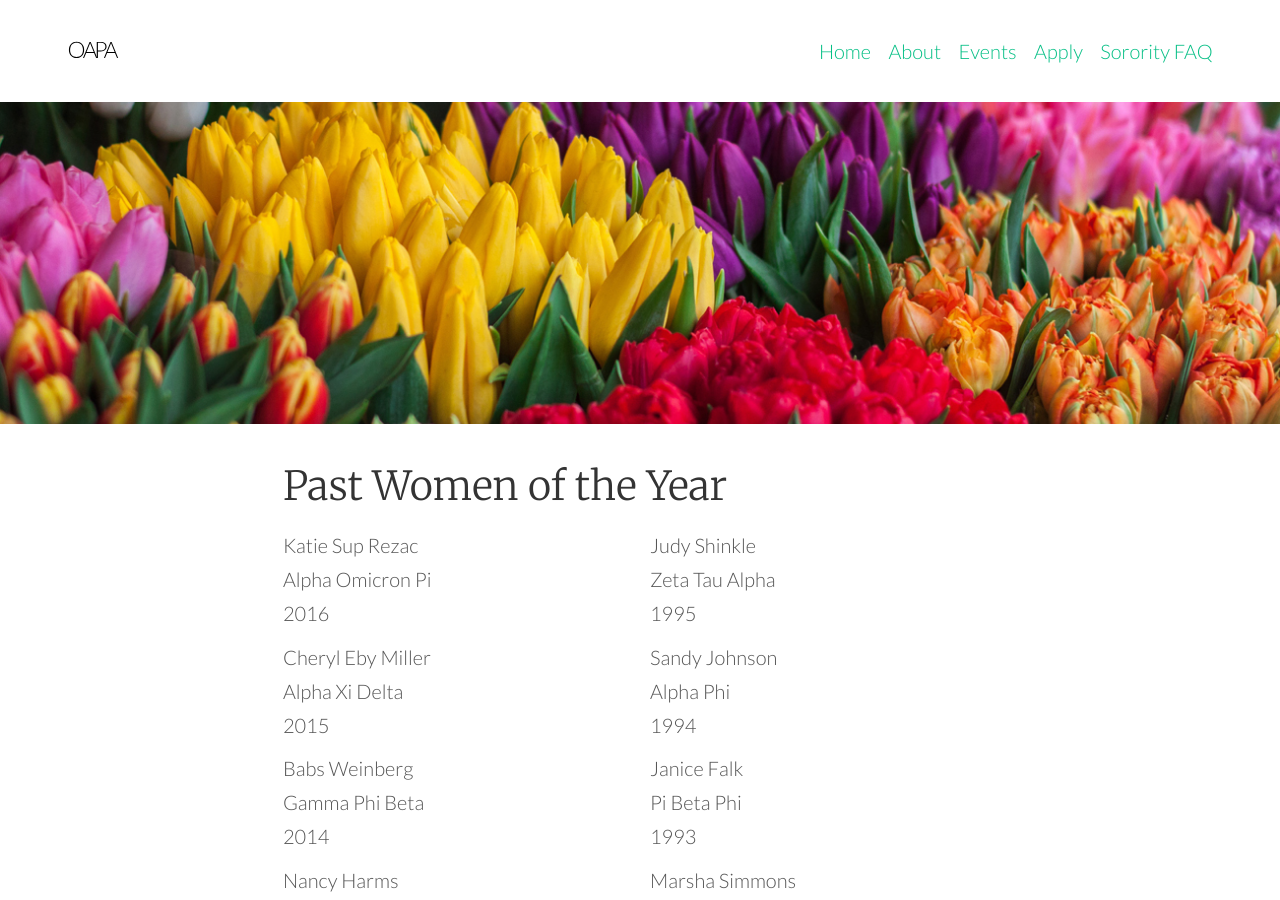
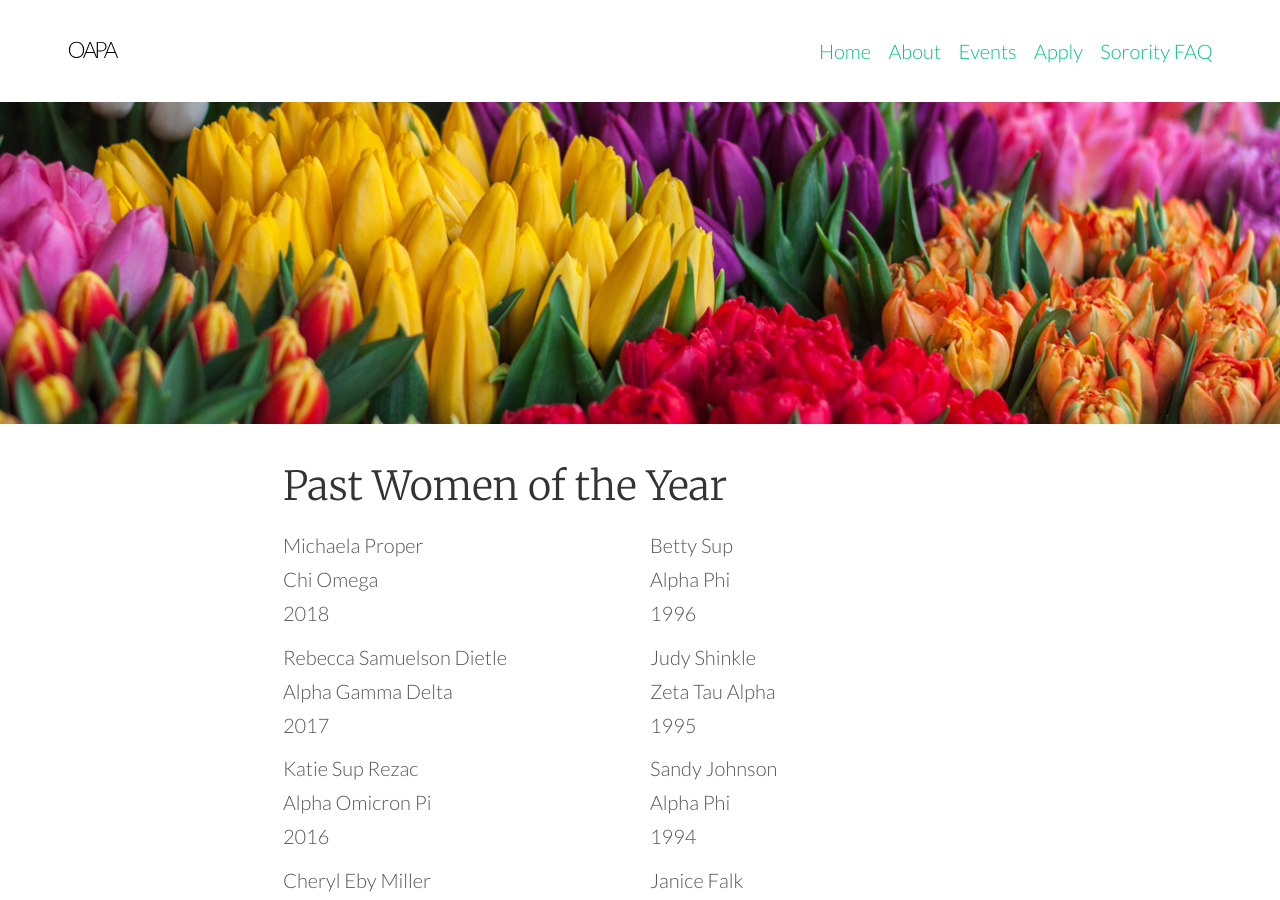
Before and after one commit to courtneyxann/oapa, a Jekyll site: the page built from docs/past-winners.md, in a window 1280 px wide and 900 px high. Built offline with Jekyll 4.4.1, drawn with Linux system fonts in a browser that asks for light colours.

Commit message:
updating past women of the year.

```diff
--- a/docs/past-winners.md
+++ b/docs/past-winners.md
@@ -4,6 +4,16 @@
 ---
 
 <div>
+<ul>
+<li>Michaela Proper</li>
+<li>Chi Omega</li>
+<li>2018</li>
+</ul>
+<ul>
+<li>Rebecca Samuelson Dietle</li>
+<li>Alpha Gamma Delta</li>
+<li>2017</li>
+</ul>
 <ul>
 <li>Katie Sup Rezac</li>
 <li>Alpha Omicron Pi</li>
```
Also changed, not shown: docs/applications.md (+3 -3 lines).
